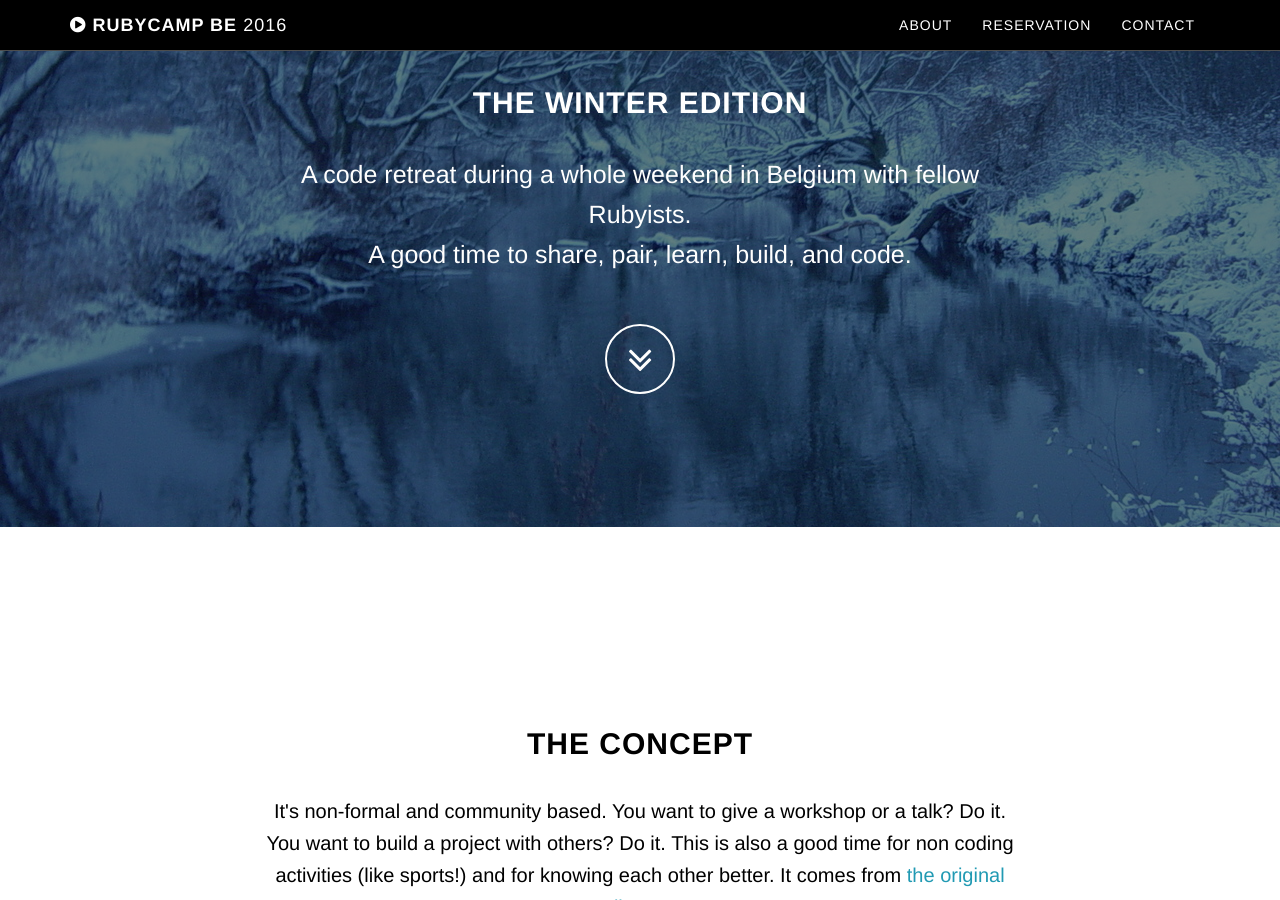
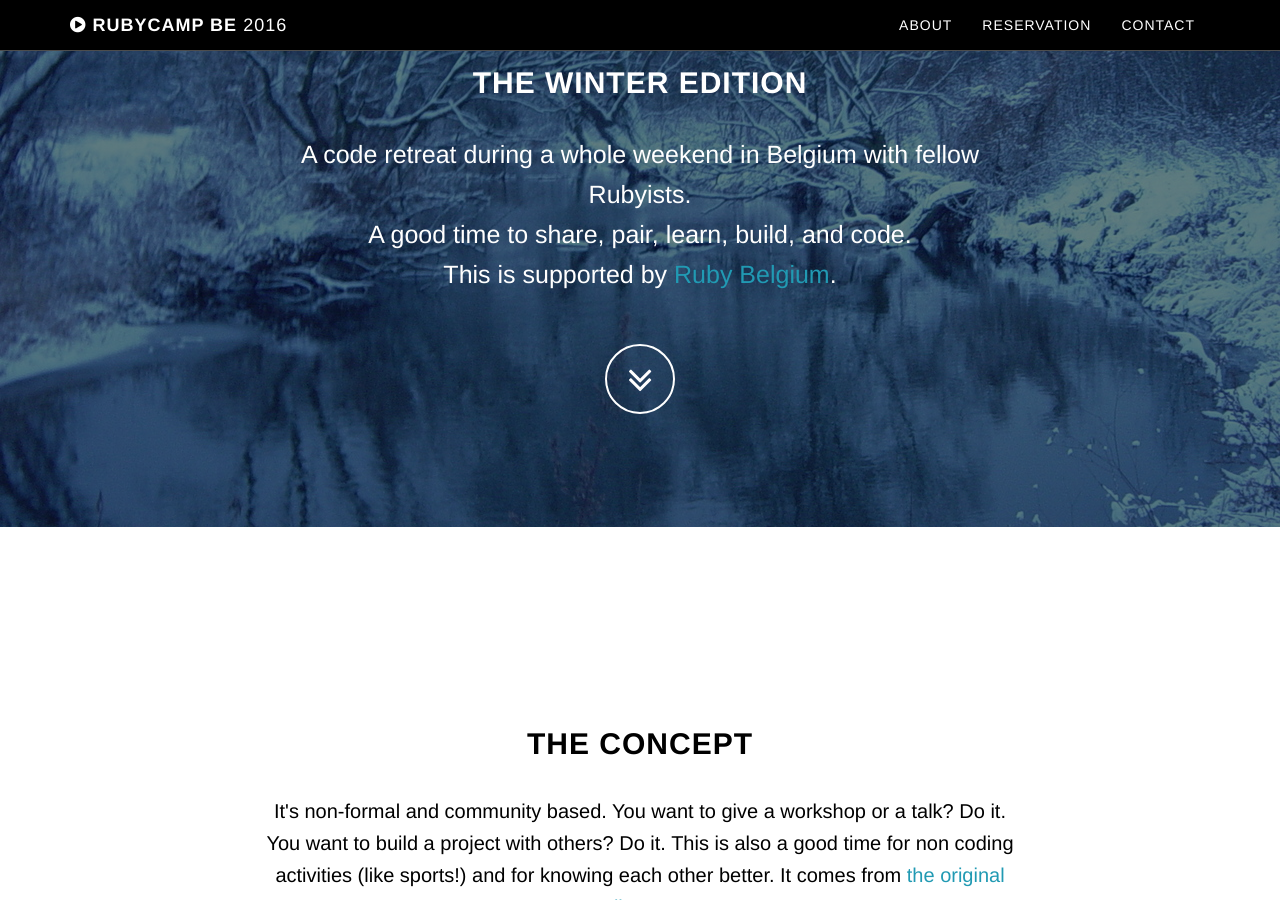
Before and after one commit to brug-be/rubycamp, a Jekyll site: the page built from index.html, in a window 1280 px wide and 900 px high, scrolled down 373 px. Built offline with Jekyll 4.4.1, drawn with Linux system fonts in a browser that asks for light colours; some of the changed text lies outside the part shown.

Commit message:
Add link to Ruby Belgium
Fixes #10

```diff
--- a/_config.yml
+++ b/_config.yml
@@ -13,7 +13,9 @@ color:
   primary-bright: '#fff'
 
 # Footer settings
-footer: Ruby Belgium
+footer:
+  text: Ruby Belgium
+  link: http://rubybelgium.be
 
 # Social networks usernames (many more available: google-plus, flickr, dribbble, pinterest, instagram, tumblr, linkedin, etc.)
 social:
--- a/_includes/about.html
+++ b/_includes/about.html
@@ -5,7 +5,13 @@
                 <h2>The Concept</h2>
                 <p>It's non-formal and community based. You want to give a
                 workshop or a talk? Do it. You want to build a project with
-                others? Do it. This is also a good time for non coding activities (like sports!) and for knowing each other better. It comes from <a href="http://railscamps.com/">the original RailsCamp</a>.</p>
+                others? Do it. This is also a good time for non coding
+                activities (like sports!) and for knowing each other better.
+                It comes from <a href="http://railscamps.com/">the original
+                RailsCamp</a>.</p>
+
+                <p>It is supported by <a href="http://rubybelgium.be">Ruby
+                Belgium</a></p>
 
                 <h2>Code Of Conduct</h2>
 
--- a/_includes/footer.html
+++ b/_includes/footer.html
@@ -1,6 +1,10 @@
     <!-- Footer -->
     <footer>
-        <div class="container text-center">
-            <p>Copyright &copy; {{ site.footer }} 20{{ site.time | date: '%y' }}</p>
-        </div>
+      <div class="container text-center">
+        <p>
+          Copyright &copy;
+          <a href="{{ site.footer.link }}">{{ site.footer.text }}</a>
+          20{{ site.time | date: '%y' }}
+        </p>
+      </div>
     </footer>
--- a/_includes/header.html
+++ b/_includes/header.html
@@ -6,7 +6,7 @@
                     <div class="col-md-8 col-md-offset-2">
                         <h1 class="brand-heading">RubyCamp Belgium 2016</h1>
                         <h2>The winter edition</h2>
-                        <p class="intro-text">A code retreat during a whole weekend in Belgium with fellow Rubyists.<br/>A good time to share, pair, learn, build, and code.</p>
+                        <p class="intro-text">A code retreat during a whole weekend in Belgium with fellow Rubyists.<br/>A good time to share, pair, learn, build, and code.<br/>This is supported by <a href="http://rubybelgium.be">Ruby Belgium</a>.</p>
                         <a href="#about" class="btn btn-circle page-scroll">
                             <i class="fa fa-angle-double-down animated"></i>
                         </a>
```
Also changed, not shown: 2 other files.
